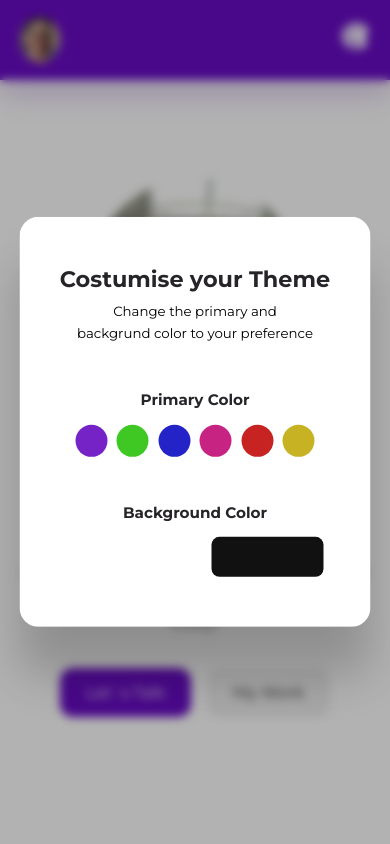
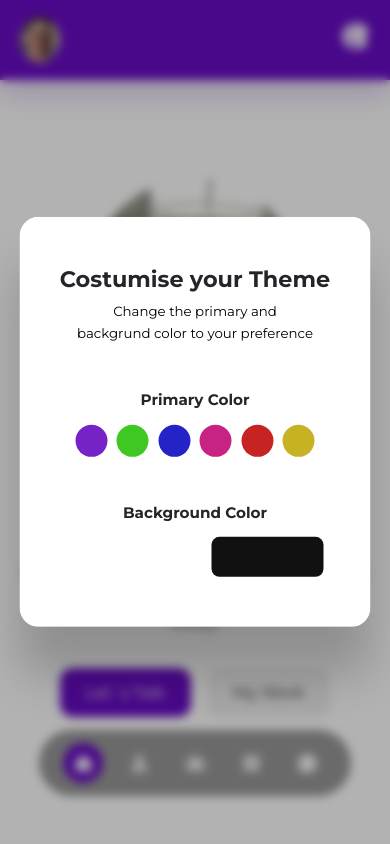
Before and after one commit to Altiuss/portfolio, a React (Create React App) app: page / in a window 390 px wide. Both pictures are taken after a click on the button 354 px from the left and 40 px from the top of the page. Shown: the top 844 px of the page. Built offline with nearby package versions, Linux system fonts and the light colour scheme.

Commit message:
added Floating Navbar

```diff
--- a/package.json
+++ b/package.json
@@ -8,6 +8,7 @@
     "react-dom": "^19.0.0",
     "react-icons": "^5.4.0",
     "react-scripts": "^5.0.1",
+    "react-scrollspy": "^3.4.3",
     "swiper": "^11.2.4",
     "web-vitals": "^4.2.4"
   },
--- a/src/App.jsx
+++ b/src/App.jsx
@@ -11,11 +11,44 @@ import FloatingNav from './sections/floating-nav/FloatingNav';
 import Modal from './components/Modal';
 import Theme from './theme/Theme';
 import { useThemeContext } from './context/theme-context';
+import { useRef, useState, useEffect } from 'react'
+
 
 const App = () => {
-    const {themeState} = useThemeContext();
+    const { themeState } = useThemeContext();
+
+    const mainRef = useRef();
+    const [showFloatingNav, setShowFloatingNav] = useState(true);
+    const [siteYPosition, setSiteYPosition] = useState(0);
+
+    const showFloatingNavHandler = () => {
+        setShowFloatingNav(true);
+    }
+
+    const hideFloatingNavHandler = () => {
+        setShowFloatingNav(false);
+    }
+
+    const floatingNavToggleHandler = () => {
+        if (siteYPosition < (mainRef?.current?.getBoundingClientRect().y - 20) || siteYPosition > (mainRef?.current?.getBoundingClientRect().y + 20)) {
+            showFloatingNavHandler();
+        } else {
+            hideFloatingNavHandler();
+        }
+
+        setSiteYPosition(mainRef?.current?.getBoundingClientRect().y);
+    }
+
+    useEffect(() => {
+        const checkYPosition = setInterval(floatingNavToggleHandler, 2000);
+
+        return () => clearInterval(checkYPosition);
+    }, [siteYPosition])
+
+
+
     return (
-        <main className={`${themeState.primary} ${themeState.background}`}>
+        <main className={`${themeState.primary} ${themeState.background}`} ref={mainRef}>
             <Navbar />
             <Header />
             <About />
@@ -27,7 +60,7 @@ const App = () => {
             <Footer />
             <Theme />
             {/* <Modal /> */}
-            <FloatingNav />
+            {showFloatingNav && <FloatingNav />}
         </main>
     )
 }
--- a/src/sections/floating-nav/FloatingNav.jsx
+++ b/src/sections/floating-nav/FloatingNav.jsx
@@ -1,8 +1,19 @@
+import data from './data';
+import Scrollspy from 'react-scrollspy'
+import Nav from './Nav';
 import './floating-nav.css';
 
 function FloatingNav() {
   return (
-    <section id="floating__nav"></section>
+    <ul id="floating__nav">
+      <Scrollspy offset={-400} className='scrollspy' items={['header', 'about', 'services',
+        'portfolio', 'contact']}
+        currentClassName="active">
+        {
+          data.map(item => <Nav key={item.id} item={item} />)
+        }
+      </Scrollspy>
+    </ul>
   )
 }
 
--- /dev/null
+++ b/src/sections/floating-nav/Nav.jsx
@@ -0,0 +1,11 @@
+import React from 'react'
+
+const Nav = ({className, item}) => {
+  return (
+    <li className={className}>
+        <a href={item.link}>{item.icon}</a>
+    </li>
+  )
+}
+
+export default Nav
--- /dev/null
+++ b/src/sections/floating-nav/data.js
@@ -0,0 +1,17 @@
+import {AiFillHome} from 'react-icons/ai'
+import {BsPersonFill} from 'react-icons/bs'
+import {MdHomeRepairService} from 'react-icons/md'
+import {AiFillAppstore} from 'react-icons/ai'
+import {AiFillMessage} from 'react-icons/ai'
+
+
+const data = [
+    {id: 1, link: '#', icon: <AiFillHome/>},
+    {id: 2, link: '#about', icon: <BsPersonFill/>},
+    {id: 3, link: '#services', icon: <MdHomeRepairService/>},
+    {id: 4, link: '#portfolio', icon: <AiFillAppstore/>},
+    {id: 5, link: '#contact', icon: <AiFillMessage/>}
+]
+
+
+export default data
--- a/src/sections/floating-nav/floating-nav.css
+++ b/src/sections/floating-nav/floating-nav.css
@@ -0,0 +1,61 @@
+#floating__nav {
+    display: none;
+    animation: animateFloatingNav 300ms ease forwards;
+}
+
+@keyframes animateFloatingNav {
+
+    from {
+
+        opacity: 0;
+
+        bottom: -5rem;
+
+    }
+
+    to {
+
+        opacity: 1;
+
+        bottom: 3rem;
+
+    }
+
+}
+
+/* Media Queries (tablets and phones */
+
+@media screen and (max-width: 1024px) {
+    #floating__nav {
+        display: flex;
+        align-items: center;
+        position: fixed;
+        bottom: 3rem;
+        left: 50%;
+        transform: translateX(-50%);
+        z-index: 9;
+    }
+
+    .scrollspy {
+        display: flex;
+        gap: 1rem;
+        background: rgba(0, 0, 0, 0.4);
+        padding: 0.8rem 1.5rem;
+        border-radius: 3rem;
+        backdrop-filter: blur(20px);
+    }
+
+    #floating__nav a {
+        padding: 0.6rem;
+        border-radius: 50%;
+        font-size: 1.3rem;
+        color: white;
+        display: grid;
+    }
+
+    #floating__nav li.active a {
+        background: var(--color-primary);
+
+    }
+
+}
```
Also changed, not shown: 1 other file (tests, documents, lock files or other folders).
